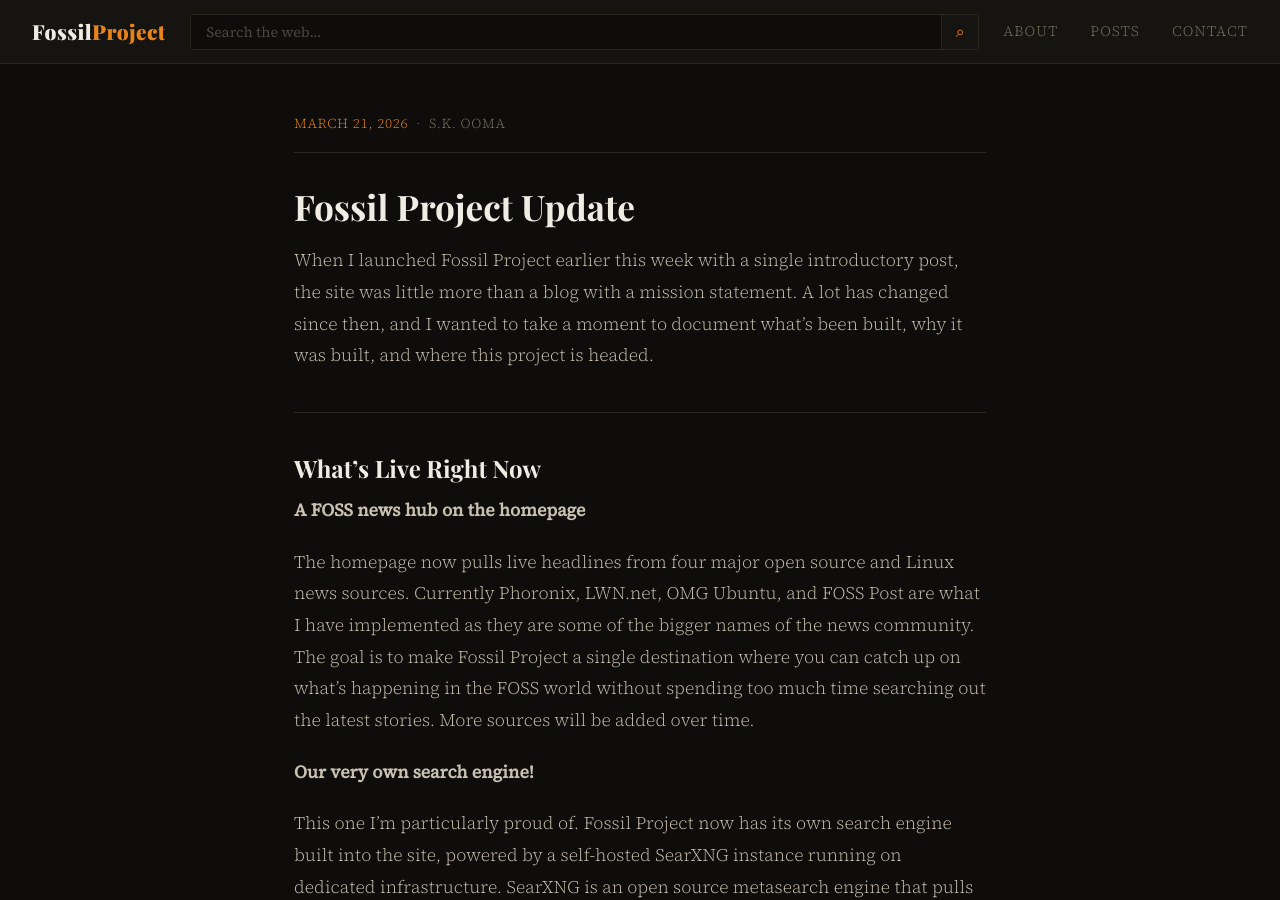
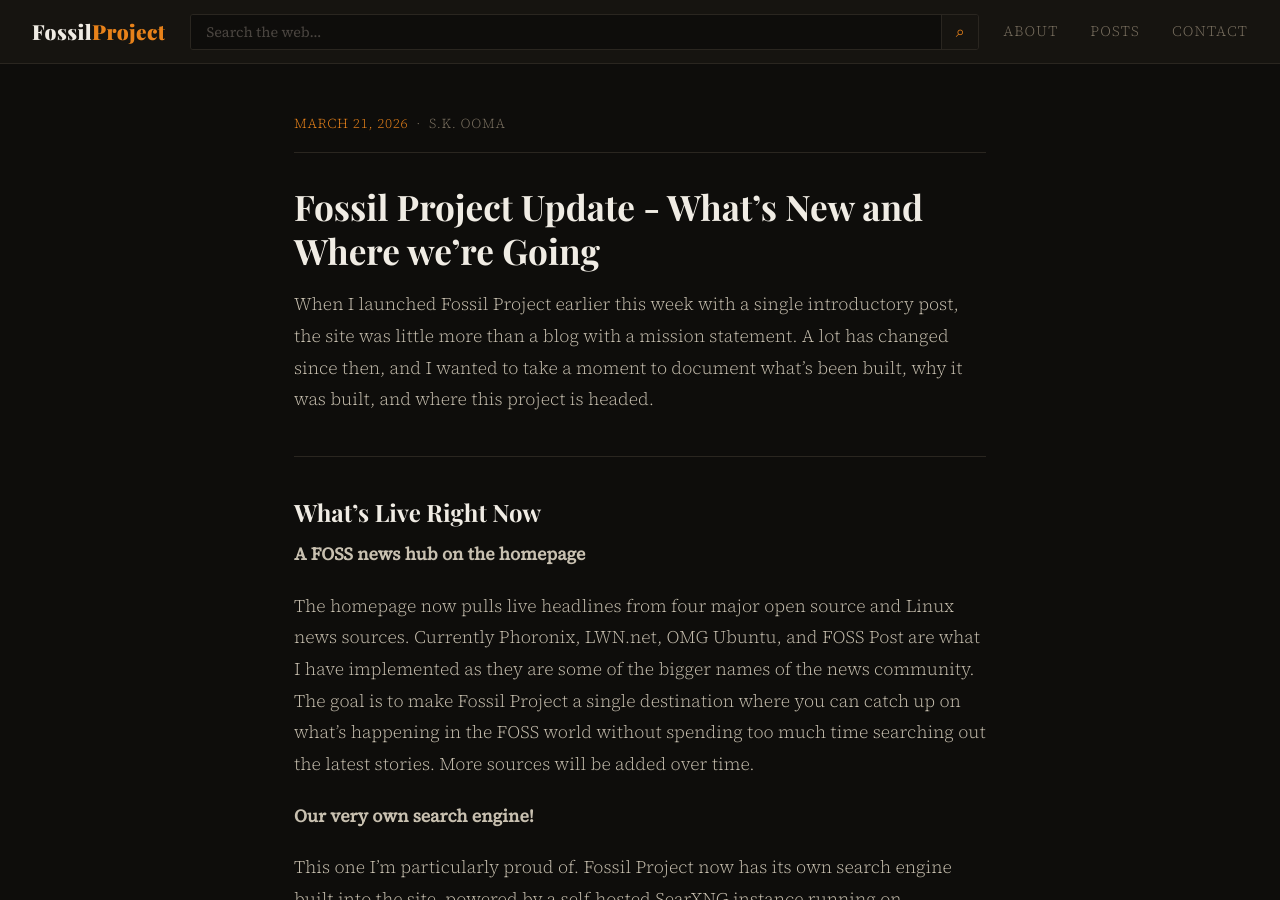
Before and after one commit to FossilProject/FossilProjectBlog, a Jekyll site: the page built from _posts/2026-03-20-fossil-project-update.md, in a window 1280 px wide and 900 px high. Built offline with Jekyll 4.4.1, drawn with Linux system fonts in a browser that asks for light colours; comment, search, counter and statistics services are not loaded.

Commit message:
Update 2026-03-20-fossil-project-update.md

```diff
--- a/_posts/2026-03-20-fossil-project-update.md
+++ b/_posts/2026-03-20-fossil-project-update.md
@@ -4,7 +4,7 @@ title: "Fossil Project Update — What's New and Where We're Going"
 date: 2026-03-21
 author: S.K. Ooma
 ---
-# Fossil Project Update
+# Fossil Project Update - What's New and Where we're Going
 
 When I launched Fossil Project earlier this week with a single introductory post, the site was little more than a blog with a mission statement. A lot has changed since then, and I wanted to take a moment to document what's been built, why it was built, and where this project is headed.
 
```
